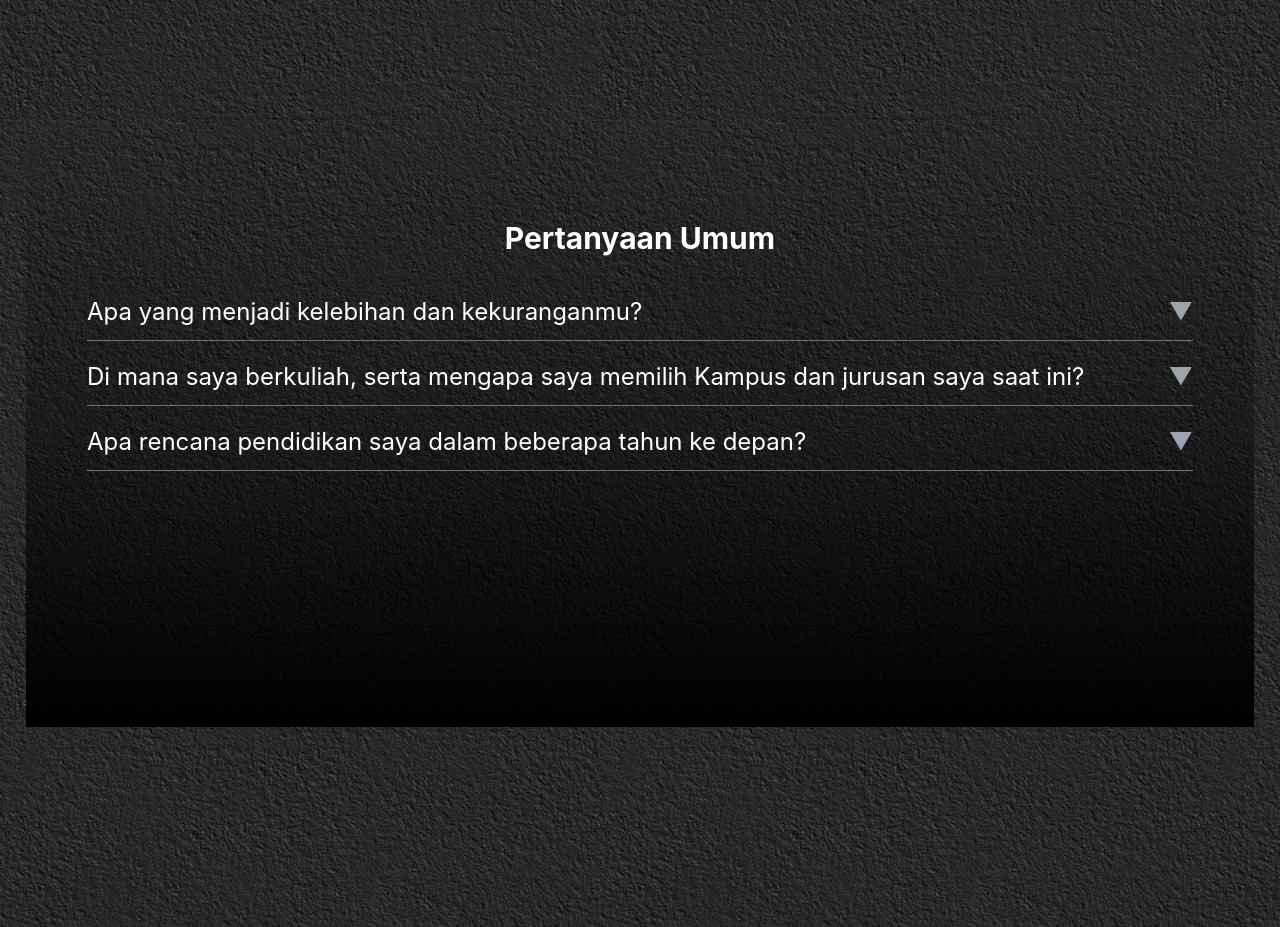
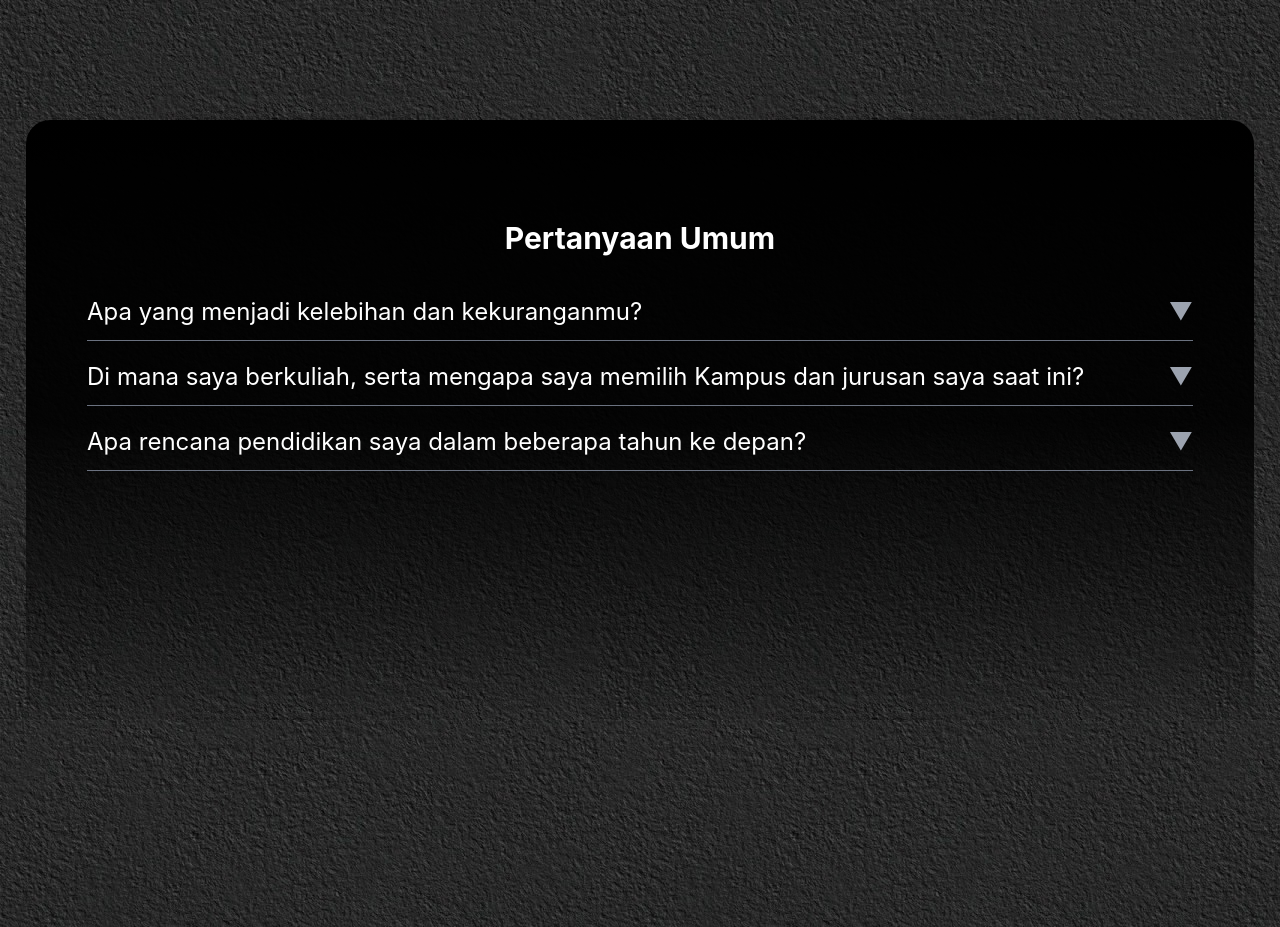
Before and after one commit to a-rizalmaulanaairlangga-i-456/Website-Pribadi, a React (Create React App) app: page / in a window 1280 px wide. Shown: the part 5280-6207 px from the top of the page. Built offline with nearby package versions, Linux system fonts and the light colour scheme.

Commit message:
Update component

```diff
--- a/src/components/tampilanhalaman.jsx
+++ b/src/components/tampilanhalaman.jsx
@@ -100,7 +100,7 @@ const TampilanHalaman = ({ scrollToSection, homeRef, aboutMeRef, cardStackRef, s
         <div className="w-full h-1"></div>
 
         {/* Email Me Section */}
-        <div className="xl:w-[96%] lg:w-[97%] md:w-[98%] w-full md:mx-auto md:bg-gradient-to-b md:from-black/0 md:via-black/30 md:to-black pb-64 pt-5 mt-44 rounded-t-3xl" ref={queriesRef}>
+        <div className="xl:w-[96%] lg:w-[97%] md:w-[98%] w-full md:mx-auto md:bg-gradient-to-t md:from-black/0 md:via-black/90 md:to-black pb-64 pt-5 mt-44 rounded-t-3xl" ref={queriesRef}>
           <Queries />
         </div>
 
```
